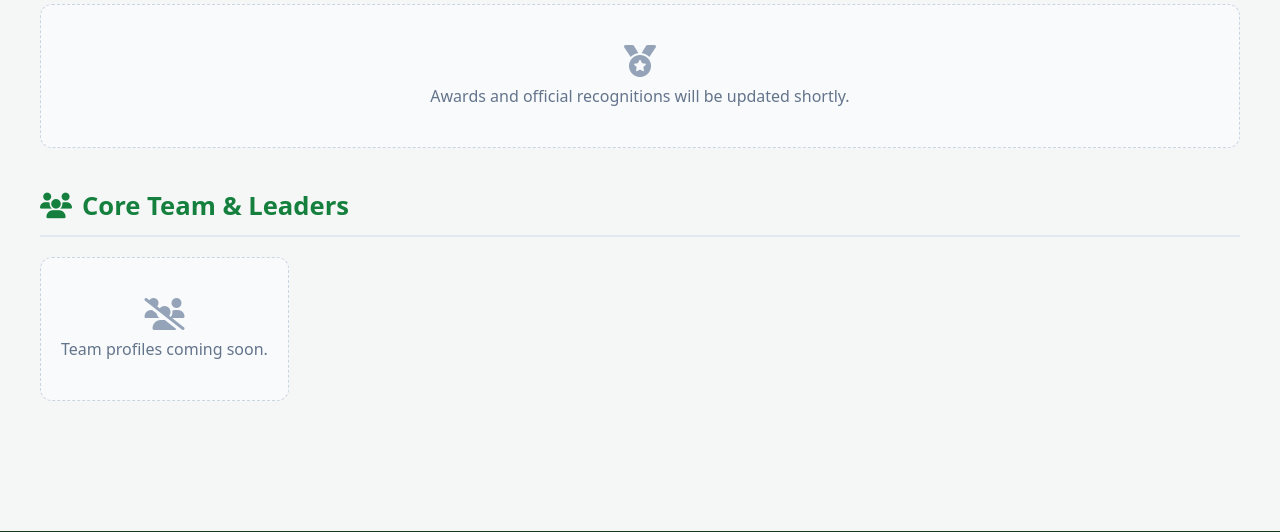
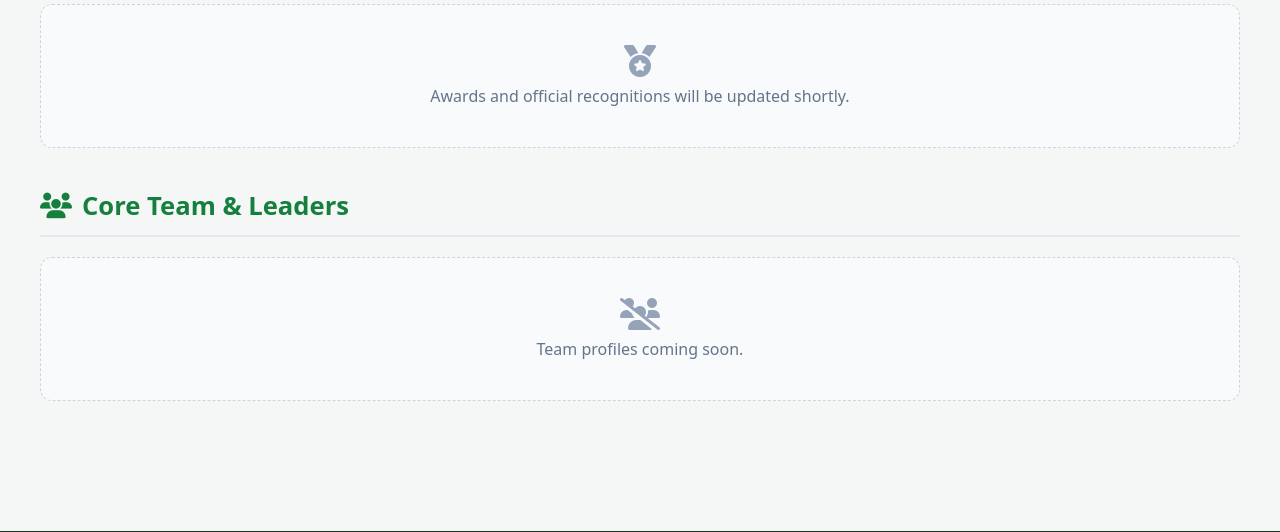
Before and after one commit to boysfoundation/boysfoundation, a Django app: page /portfolio/ in a window 1280 px wide. Shown: the part 1105-1637 px from the top of the page. Run offline with Django 5.2, Linux system fonts and the light colour scheme; data comes from the database, SQL or seed files in the repository; data that the repository does not hold is empty.

Commit message:
Limit team member grid to max 5 cards per row with auto-wrapping

```diff
--- a/portfolio/templates/portfolio/portfolio.html
+++ b/portfolio/templates/portfolio/portfolio.html
@@ -260,14 +260,23 @@
             margin: 0;
         }
 
-        /* FLEXBOX TEAM GRID FOR PERFECT CARD SIZING & ALIGNMENT */
+/* GRID WITH A MAXIMUM LIMIT OF 5 COLUMNS PER ROW */
 .team-grid {
-    display: flex;
-    flex-wrap: wrap;
-    justify-content: flex-start; /* Or use 'center' if you want them centered in the row */
-    gap: 24px;
+    display: grid;
+    /* Automatically fits up to 5 equal-width columns per row, min-width 200px per card */
+    grid-template-columns: repeat(auto-fit, minmax(200px, 1fr));
+    /* Limits the grid to a maximum of 5 columns */
+    grid-template-columns: repeat(5, 1fr);
+    gap: 20px;
     width: 100%;
     box-sizing: border-box;
+}
+
+/* Fallback for smaller screens so it auto-adjusts nicely on tablets/phones */
+@media (max-width: 1024px) {
+    .team-grid {
+        grid-template-columns: repeat(auto-fit, minmax(200px, 1fr));
+    }
 }
 
 .team-card {
@@ -278,9 +287,7 @@
     border: 1px solid #e2e8f0;
     box-shadow: 0 4px 10px rgba(0,0,0,0.03);
     transition: all 0.3s ease;
-    /* Sets a fixed flexible card width so cards maintain clean proportions */
-    flex: 1 1 240px;
-    max-width: 280px;
+    width: 100%;
     box-sizing: border-box;
 }
 
@@ -289,7 +296,8 @@
     box-shadow: 0 10px 22px rgba(0,0,0,0.08);
     border-color: #cbd5e1;
 }
-        .team-avatar-container {
+
+.team-avatar-container {
             position: relative;
             width: 105px;
             height: 105px;
```
